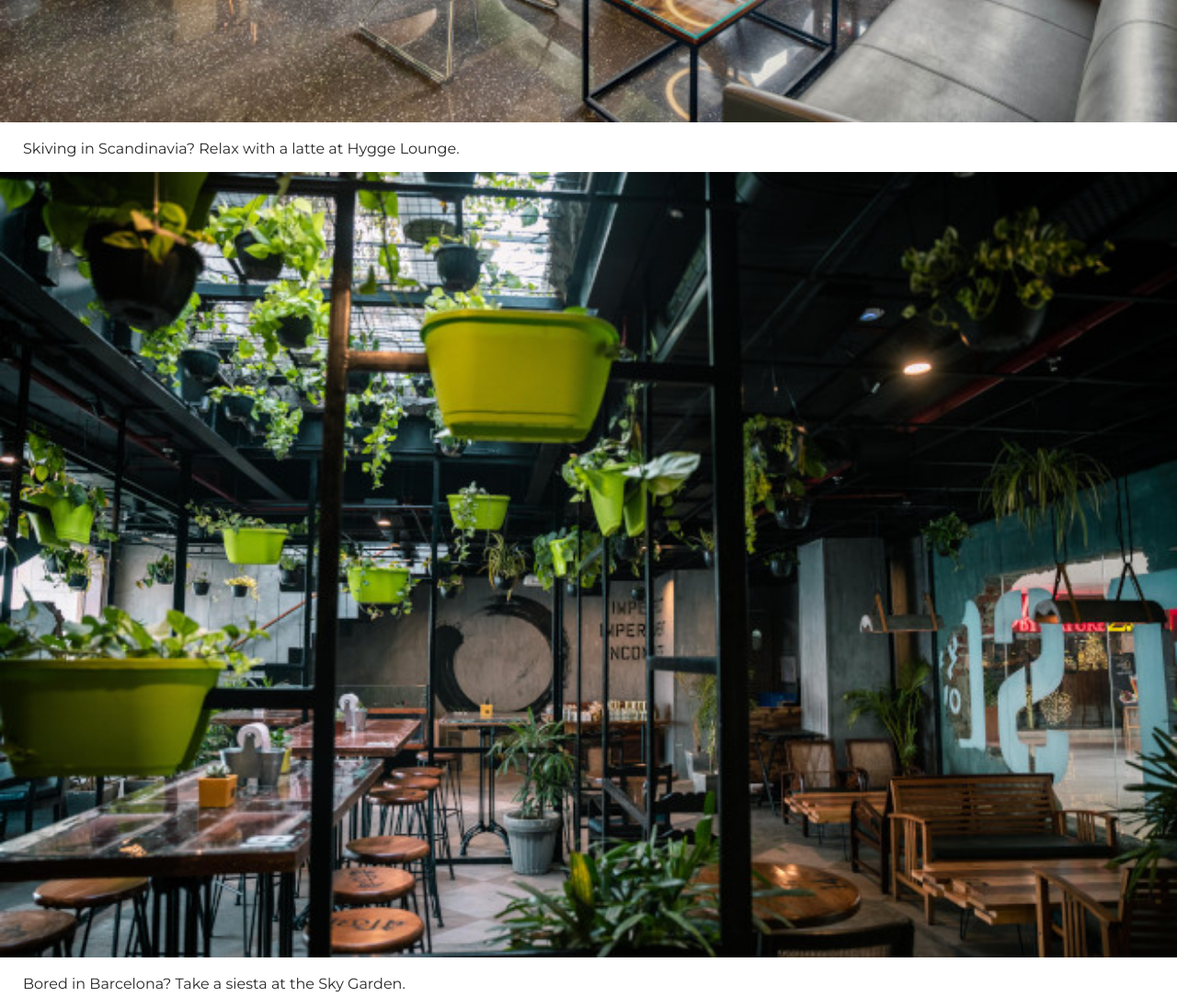
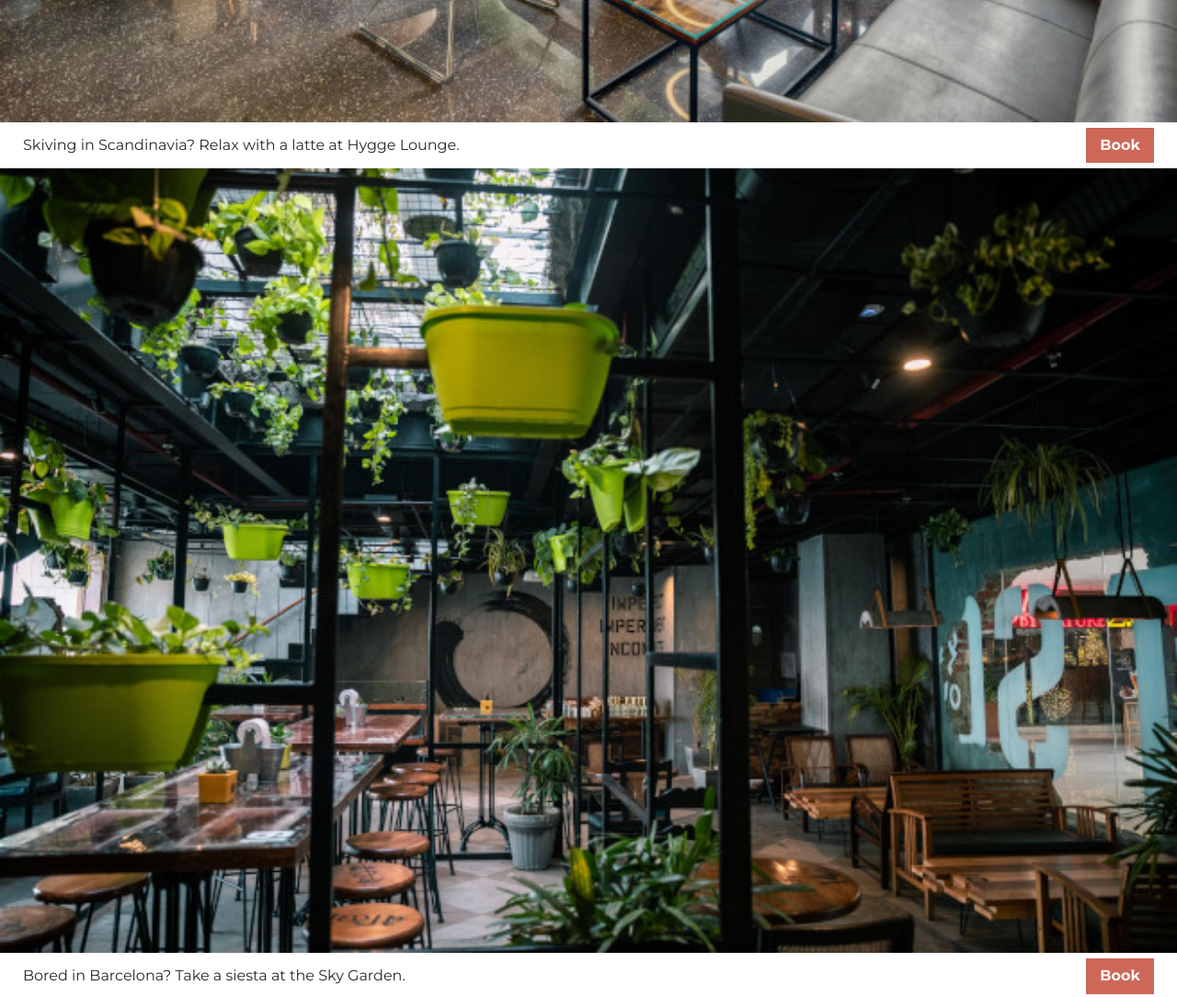
Before and after one commit to JacksonDynamics/Coworking_Space_Site, a website built with Vite: page index.html in a window 1280 px wide. Shown: the part 900-1984 px from the top of the page at 92% size. Built offline with nearby package versions, Linux system fonts and the light colour scheme.

Commit message:
Button position

```diff
--- a/index.css
+++ b/index.css
@@ -45,8 +45,23 @@ h1 {
 
 .item-img {
     width: 100%;
+    display: block;
 }
 
 .caption {
-    margin: 0px 25px;
+    display: flex;
+    justify-content: space-between;
+    gap: 20px;
+    margin: 0 25px;
 }
+
+button {
+    border: none;
+    background-color: #cd6858;
+    color: whitesmoke;
+    padding: 10px 15px;
+    font-weight: 700;
+    cursor: pointer;
+    align-self: center;
+
+}
--- a/index.html
+++ b/index.html
@@ -37,6 +37,7 @@
 				<img src="images/hygge.jpg" class="item-img" alt="A smart coworking space">
 				<div class="caption">
 					<p>Skiving in Scandinavia? Relax with a latte at Hygge Lounge.</p>
+					<button>Book</button>
 				</div>
 			</section>
 
@@ -44,6 +45,7 @@
 				<img src="images/sky-garden.jpg" class="item-img" alt="A coworking space with plants">
 				<div class="caption">
 					<p>Bored in Barcelona? Take a siesta at the Sky Garden.</p>
+					<button>Book</button>
 				</div>
 			</section>
 
@@ -51,6 +53,7 @@
 				<img src="images/generator.jpg" class="item-img" alt="A comfortable coworking space">
 				<div class="caption">
 					<p>Relaxing in Rio? Take some downtime at the Generator Hub.</p>
+					<button>Book</button>
 				</div>
 			</section>
 
```
